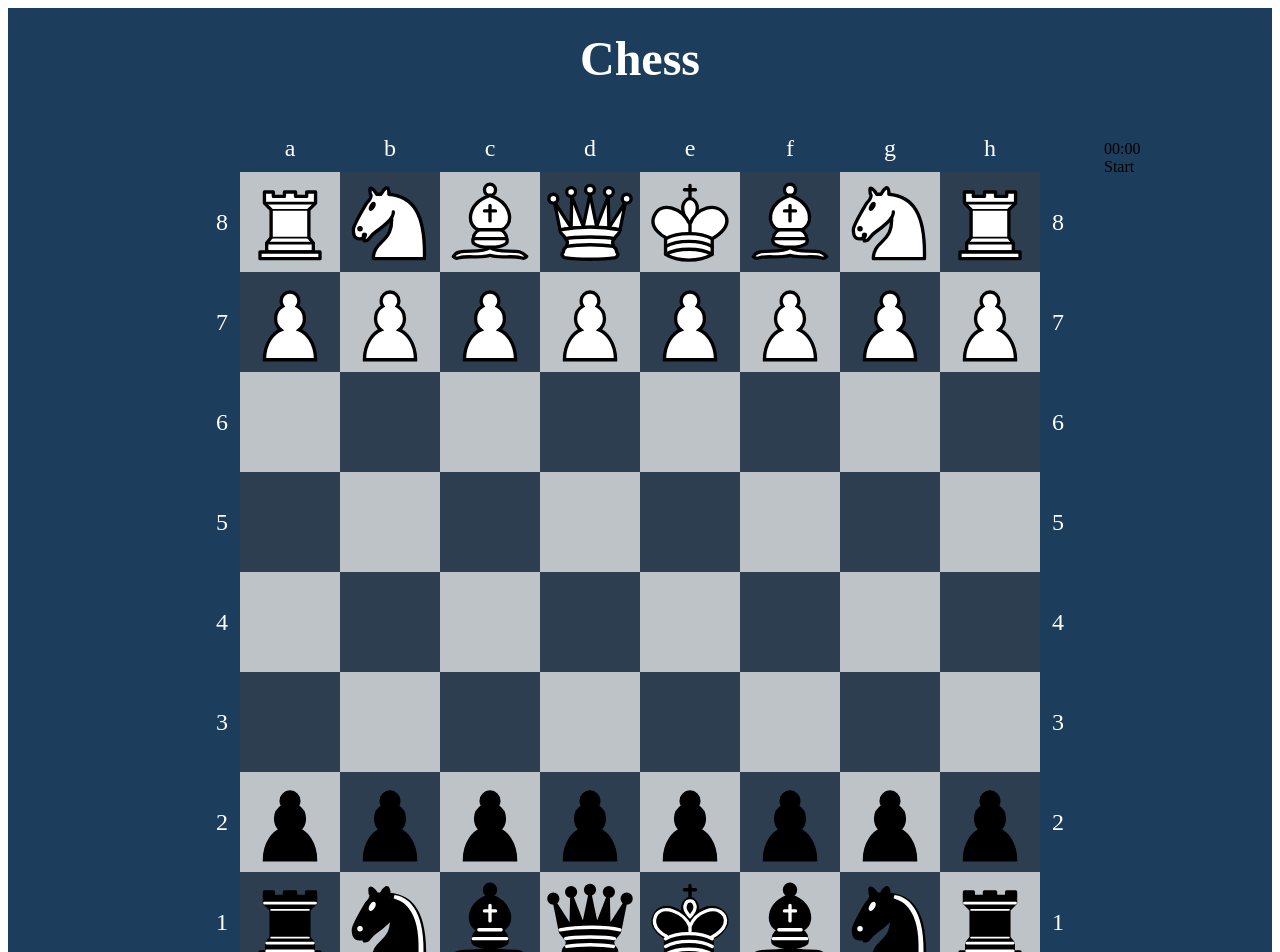
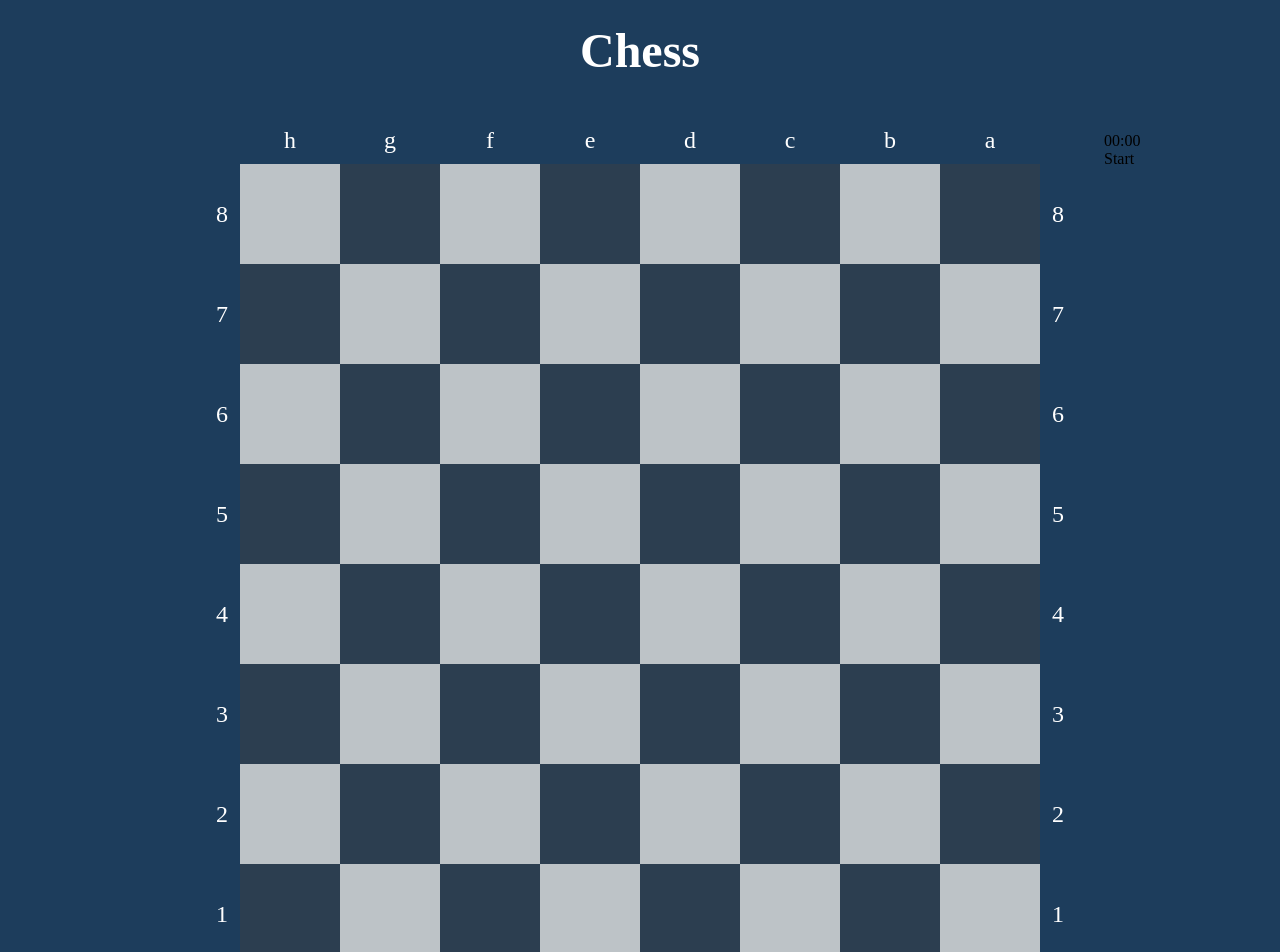
Before and after one commit to Papamundodev/chess, a React (Vite) app: page / in a window 1280 px wide. Shown: the top 952 px of the page. Built offline with nearby package versions, Linux system fonts and the light colour scheme.

Commit message:
players sides && pieces mouvements

```diff
--- a/src/Game.jsx
+++ b/src/Game.jsx
@@ -16,88 +16,189 @@ import bishopB from "./assets/bishop-b.svg";
 import knightB from "./assets/knight-b.svg";
 import pawnB from "./assets/pawn-b.svg";
 
-const piecesState = {};
-data.player2.pieces.map((piece) => {
-  piecesState[piece.position] = piece;
+const setupPiecesWhite = (data) => {
+  const pieces = {};
+  data.player1.pieces.forEach((piece) => {
+    pieces[piece.position] = piece;
     switch (piece.type) {
       case "king":
-      piecesState[piece.position].src = kingW;
+        pieces[piece.position].src = kingW;
+        pieces[piece.position].color = "white";
         break;
       case "queen":
-      piecesState[piece.position].src = queenW;
+        pieces[piece.position].src = queenW;
+        pieces[piece.position].color = "white";
         break;
       case "rook":
-      piecesState[piece.position].src = rookW;
+        pieces[piece.position].src = rookW;
+        pieces[piece.position].color = "white";
         break;
       case "bishop":
-      piecesState[piece.position].src = bishopW;
+        pieces[piece.position].src = bishopW;
+        pieces[piece.position].color = "white";
         break;
       case "knight":
-      piecesState[piece.position].src = knightW;
+        pieces[piece.position].src = knightW;
+        pieces[piece.position].color = "white";
         break;
       case "pawn":
-      piecesState[piece.position].src = pawnW;
+        pieces[piece.position].src = pawnW;
+        pieces[piece.position].color = "white";
         break;
     }
   });
-data.player1.pieces.map((piece) => {
-  piecesState[piece.position] = piece;
+  data.player2.pieces.forEach((piece) => {
+    pieces[piece.position] = piece;
     switch (piece.type) {
       case "king":
-      piecesState[piece.position].src = kingB;
+        pieces[piece.position].src = kingB;
+        pieces[piece.position].color = "black";
         break;
       case "queen":
-      piecesState[piece.position].src = queenB;
+        pieces[piece.position].src = queenB;
+        pieces[piece.position].color = "black";
         break;
       case "rook":
-      piecesState[piece.position].src = rookB;
+        pieces[piece.position].src = rookB;
+        pieces[piece.position].color = "black";
         break;
       case "bishop":
-      piecesState[piece.position].src = bishopB;
+        pieces[piece.position].src = bishopB;
+        pieces[piece.position].color = "black";
         break;
       case "knight":
-      piecesState[piece.position].src = knightB;
+        pieces[piece.position].src = knightB;
+        pieces[piece.position].color = "black";
         break;
       case "pawn":
-      piecesState[piece.position].src = pawnB;
+        pieces[piece.position].src = pawnB;
+        pieces[piece.position].color = "black";
         break;
     }
   });
+  return pieces;
+};
+
+const setupPiecesBlack = (data) => {
+  const pieces = {};
+  data.player1.pieces.forEach((piece) => {
+    pieces[piece.position] = piece;
+    switch (piece.type) {
+      case "king":
+        pieces[piece.position].src = kingB;
+        pieces[piece.position].color = "black";
+        break;
+      case "queen":
+        pieces[piece.position].src = queenB;
+        pieces[piece.position].color = "black";
+        break;
+      case "rook":
+        pieces[piece.position].src = rookB;
+        pieces[piece.position].color = "black";
+        break;
+      case "bishop":
+        pieces[piece.position].src = bishopB;
+        pieces[piece.position].color = "black";
+        break;
+      case "knight":
+        pieces[piece.position].src = knightB;
+        pieces[piece.position].color = "black";
+        break;
+      case "pawn":
+        pieces[piece.position].src = pawnB;
+        pieces[piece.position].color = "black";
+        break;
+    }
+  });
+  data.player2.pieces.forEach((piece) => {
+    pieces[piece.position] = piece;
+    switch (piece.type) {
+      case "king":
+        pieces[piece.position].src = kingW;
+        pieces[piece.position].color = "white";
+        break;
+      case "queen":
+        pieces[piece.position].src = queenW;
+        pieces[piece.position].color = "white";
+        break;
+      case "rook":
+        pieces[piece.position].src = rookW;
+        pieces[piece.position].color = "white";
+        break;
+      case "bishop":
+        pieces[piece.position].src = bishopW;
+        pieces[piece.position].color = "white";
+        break;
+      case "knight":
+        pieces[piece.position].src = knightW;
+        pieces[piece.position].color = "white";
+        break;
+      case "pawn":
+        pieces[piece.position].src = pawnW;
+        pieces[piece.position].color = "white";
+        break;
+    }
+  });
+  return pieces;
+};
 
 const Game = () => {
   const [gameStart, setGameStart] = useState(false);
   const [startOptions, setStartOptions] = useState(false);
-  const [whitePlayer, setWhitePlayer] = useState(data.whitePlayer);
-  const [blackPlayer, setBlackPlayer] = useState(data.blackPlayer);
-  const [boardState, setBoardState] = useState(piecesState);
+  const [isPlaying, setIsPlaying] = useState({});
+  const [Player1, setPlayer1] = useState({});
+  const [Player2, setPlayer2] = useState({});
+  const [boardState, setBoardState] = useState({});
   const [possibleMoves, setPossibleMoves] = useState([]);
   const [opponentPieces, setOpponentPieces] = useState([]);
+
   const handleStartOptions = () => {
     setStartOptions(true);
   };
 
-  const handleSubmit = (e) => {
-    e.preventDefault();
+  const handleColorSelected = (e) => {
+    const selectedColor = e.target.value;
+    let newPlayer1Pieces;
+    if (selectedColor === "white") {
+      newPlayer1Pieces = setupPiecesWhite(data);
+      setPlayer1({
+        color: "white",
+        name: "Player 1",
+      });
+      setPlayer2({
+        color: "black",
+        name: "Player 2",
+      });
+      setIsPlaying({
+        color: "white",
+        type: "player1",
+      });
+    } else {
+      newPlayer1Pieces = setupPiecesBlack(data);
+      setPlayer1({
+        color: "black",
+        name: "Player 1",
+      });
+      setPlayer2({
+        color: "white",
+        name: "Player 2",
+      });
+      setIsPlaying({
+        color: "white",
+        type: "player2",
+      });
+    }
+
+    setBoardState({ ...newPlayer1Pieces });
     setGameStart(true);
     setStartOptions(false);
   };
 
-  const handleChangeWhitePlayer = (e) => {
-    setWhitePlayer({ ...whitePlayer, name: e.target.value });
-  };
-
-  const handleChangeBlackPlayer = (e) => {
-    setBlackPlayer({ ...blackPlayer, name: e.target.value });
-  };
-
   return (
     <div className="game-container">
-      <div className="">
+      <div className="game-info-container">
         {gameStart && (
-          <GameInfo
-            whitePlayer={whitePlayer.name}
-            blackPlayer={blackPlayer.name}
-          />
+          <GameInfo player1={Player1} player2={Player2} isPlaying={isPlaying} />
         )}
       </div>
       <div className="game">
@@ -109,6 +210,9 @@ const Game = () => {
           opponentPieces={opponentPieces}
           setOpponentPieces={setOpponentPieces}
           gameStarted={gameStart}
+          isPlaying={isPlaying}
+          setIsPlaying={setIsPlaying}
+          Player1={Player1}
         />
 
         <div className="start-button-container">
@@ -118,11 +222,7 @@ const Game = () => {
         </div>
 
         {startOptions && (
-          <FormGameStart
-            handleSubmit={handleSubmit}
-            handleChangeWhitePlayer={handleChangeWhitePlayer}
-            handleChangeBlackPlayer={handleChangeBlackPlayer}
-          />
+          <FormGameStart handleColorSelected={handleColorSelected} />
         )}
       </div>
       <div className="clock">
--- a/src/GameBoard.jsx
+++ b/src/GameBoard.jsx
@@ -10,17 +10,22 @@ const GameBoard = ({
   opponentPieces,
   setOpponentPieces,
   gameStarted,
+  isPlaying,
+  setIsPlaying,
+  Player1,
 }) => {
   const [draggedPiece, setDraggedPiece] = useState(null);
 
   const handleDragStart = (position) => {
     const piece = boardState[position];
-    if (piece && gameStarted) {
+
+    if (piece && gameStarted && isPlaying.color === piece.color) {
       setDraggedPiece({ position: piece.position, piece: piece });
       const { possibleMoves, opponentPieces } = checkPossibleMoves(
         piece,
         position,
         boardState,
+        isPlaying,
       );
       setPossibleMoves(possibleMoves);
       setOpponentPieces(opponentPieces);
@@ -40,6 +45,19 @@ const GameBoard = ({
         [draggedPiece.position]: undefined,
         [targetPosition]: updatedPiece,
       }));
+      setIsPlaying(
+        draggedPiece.piece.color === "white"
+          ? {
+              ...isPlaying,
+              color: "black",
+              type: isPlaying.type === "player1" ? "player2" : "player1",
+            }
+          : {
+              ...isPlaying,
+              color: "white",
+              type: isPlaying.type === "player1" ? "player2" : "player1",
+            },
+      );
     }
     setDraggedPiece(null);
     setPossibleMoves([]);
@@ -59,7 +77,7 @@ const GameBoard = ({
   const indexRow = 8;
   const indexCol = 7;
   const indexColReverse = 0;
-
+  let col;
   return (
     <div className="game-board">
       {[...Array(indexRow)].map((_, index) => (
@@ -67,8 +85,11 @@ const GameBoard = ({
           <span className="row-number">{indexRow - index}</span>
 
           {[...Array(indexRow)].map((_, colIndex) => {
-            const colReverse = numberToLetter(indexCol - colIndex);
-            const col = numberToLetter(indexColReverse + colIndex);
+            if (Player1.color === "white") {
+              col = numberToLetter(indexColReverse + colIndex);
+            } else {
+              col = numberToLetter(indexCol - colIndex);
+            }
             const position = `${indexRow - index}${col}`;
             return (
               <Square
--- a/src/data.json
+++ b/src/data.json
@@ -17,114 +17,82 @@
     "pieces": [
       {
         "name": "Pawn-a",
-        "src": "pawn-w.svg",
         "position": "7a",
-        "color": "white",
         "type": "pawn"
       },
       {
         "name": "Pawn-b",
-        "src": "pawn-w.svg",
         "position": "7b",
-        "color": "white",
         "type": "pawn"
       },
       {
         "name": "Pawn-c",
-        "src": "pawn-w.svg",
         "position": "7c",
-        "color": "white",
         "type": "pawn"
       },
       {
         "name": "Pawn-d",
-        "src": "pawn-w.svg",
         "position": "7d",
-        "color": "white",
         "type": "pawn"
       },
       {
         "name": "Pawn-e",
-        "src": "pawn-w.svg",
         "position": "7e",
-        "color": "white",
         "type": "pawn"
       },
       {
         "name": "Pawn-f",
-        "src": "pawn-w.svg",
         "position": "7f",
-        "color": "white",
         "type": "pawn"
       },
       {
         "name": "Pawn-g",
-        "src": "pawn-w.svg",
         "position": "7g",
-        "color": "white",
         "type": "pawn"
       },
       {
         "name": "Pawn-b",
-        "src": "pawn-w.svg",
         "position": "7h",
-        "color": "white",
         "type": "pawn"
       },
       {
         "name": "Knight-b",
-        "src": "knight-w.svg",
         "position": "8b",
-        "color": "white",
         "type": "knight"
       },
       {
         "name": "Knight-g",
-        "src": "knight-w.svg",
         "position": "8g",
-        "color": "white",
         "type": "knight"
       },
       {
         "name": "Bishop-c",
-        "src": "bishop-w.svg",
         "position": "8c",
-        "color": "white",
         "type": "bishop"
       },
       {
         "name": "Bishop-f",
-        "src": "bishop-w.svg",
         "position": "8f",
-        "color": "white",
         "type": "bishop"
       },
       {
         "name": "Rook-a",
-        "src": "rook-w.svg",
         "position": "8a",
-        "color": "white",
         "type": "rook"
       },
       {
         "name": "Rook-h",
-        "src": "rook-w.svg",
         "position": "8h",
-        "color": "white",
         "type": "rook"
       },
       {
         "name": "Queen",
-        "src": "queen-w.svg",
         "position": "8d",
-        "color": "white",
         "type": "queen"
       },
       {
         "name": "King",
-        "src": "king-w.svg",
         "position": "8e",
-        "color": "white",
         "type": "king"
       }
     ]
@@ -137,114 +105,82 @@
     "pieces": [
       {
         "name": "Pawn-a",
-        "src": "pawn-b.svg",
         "position": "2a",
-        "color": "black",
         "type": "pawn"
       },
       {
         "name": "Pawn-b",
-        "src": "pawn-b.svg",
         "position": "2b",
-        "color": "black",
         "type": "pawn"
       },
       {
         "name": "Pawn-c",
-        "src": "pawn-b.svg",
         "position": "2c",
-        "color": "black",
         "type": "pawn"
       },
       {
         "name": "Pawn-d",
-        "src": "pawn-b.svg",
         "position": "2d",
-        "color": "black",
         "type": "pawn"
       },
       {
         "name": "Pawn-e",
-        "src": "pawn-b.svg",
         "position": "2e",
-        "color": "black",
         "type": "pawn"
       },
       {
         "name": "Pawn-f",
-        "src": "pawn-b.svg",
         "position": "2f",
-        "color": "black",
         "type": "pawn"
       },
       {
         "name": "Pawn-g",
-        "src": "pawn-b.svg",
         "position": "2g",
-        "color": "black",
         "type": "pawn"
       },
       {
         "name": "Pawn-h",
-        "src": "pawn-b.svg",
         "position": "2h",
-        "color": "black",
         "type": "pawn"
       },
       {
         "name": "Knight-b",
-        "src": "knight-b.svg",
         "position": "1b",
-        "color": "black",
         "type": "knight"
       },
       {
         "name": "Knight-g",
-        "src": "knight-b.svg",
         "position": "1g",
-        "color": "black",
         "type": "knight"
       },
       {
         "name": "Bishop-c",
-        "src": "bishop-b.svg",
         "position": "1c",
-        "color": "black",
         "type": "bishop"
       },
       {
         "name": "Bishop-f",
-        "src": "bishop-b.svg",
         "position": "1f",
-        "color": "black",
         "type": "bishop"
       },
       {
         "name": "Rook-a",
-        "src": "rook-b.svg",
         "position": "1a",
-        "color": "black",
         "type": "rook"
       },
       {
         "name": "Rook-h",
-        "src": "rook-b.svg",
         "position": "1h",
-        "color": "black",
         "type": "rook"
       },
       {
         "name": "Queen",
-        "src": "queen-b.svg",
         "position": "1d",
-        "color": "black",
         "type": "queen"
       },
       {
         "name": "King",
-        "src": "king-b.svg",
         "position": "1e",
-        "color": "black",
         "type": "king"
       }
     ]
--- a/src/logic/checkPossibleMoves.js
+++ b/src/logic/checkPossibleMoves.js
@@ -1,12 +1,12 @@
-export const checkPossibleMoves = (piece, position, boardState) => {
+export const checkPossibleMoves = (piece, position, boardState, isPlaying) => {
   let possibleMoves = [];
   let opponentPieces = [];
   switch (piece.type) {
     case "pawn":
       possibleMoves =
-        piece.color === "white"
-          ? pawnWPossibleMoves(position, boardState)
-          : pawnBPossibleMoves(position, boardState);
+        isPlaying.type === "player1"
+          ? pawnPlayerOnePossibleMoves(position, boardState, isPlaying)
+          : pawnPlayerTwoPossibleMoves(position, boardState, isPlaying);
       break;
     case "rook":
       possibleMoves = rookPossibleMoves(position, boardState);
@@ -52,7 +52,52 @@ export const checkPossibleMoves = (piece, position, boardState) => {
   return { possibleMoves, opponentPieces };
 };
 
-const pawnWPossibleMoves = (position, boardState) => {
+const pawnPlayerOnePossibleMoves = (position, boardState, isPlaying) => {
+  console.log(isPlaying);
+  const possibleMoves = [];
+  const [row, col] = position.split("");
+  const currentRow = parseInt(row);
+  const currentCol = letterToNumber(col);
+
+  console.log(
+    boardState[`${currentRow + 1}${numberToLetter(currentCol + 1)}`]?.color,
+  );
+  // player one move
+  //eat
+  if (
+    isOppositeColor(
+      boardState[`${currentRow + 1}${numberToLetter(currentCol + 1)}`]?.color,
+    ) === isPlaying.color
+  ) {
+    possibleMoves.push(`${currentRow + 1}${numberToLetter(currentCol + 1)}`);
+  }
+  if (
+    isOppositeColor(
+      boardState[`${currentRow + 1}${numberToLetter(currentCol - 1)}`]?.color,
+    ) === isPlaying.color
+  ) {
+    possibleMoves.push(`${currentRow + 1}${numberToLetter(currentCol - 1)}`);
+  }
+
+  //move
+  if (!boardState[`${currentRow + 1}${numberToLetter(currentCol)}`]) {
+    possibleMoves.push(`${currentRow + 1}${numberToLetter(currentCol)}`);
+  }
+
+  // Premier mouvement possible de deux cases
+  if (
+    currentRow === 2 &&
+    !boardState[`${currentRow + 2}${numberToLetter(currentCol)}`]
+  ) {
+    possibleMoves.push(`${currentRow + 2}${numberToLetter(currentCol)}`);
+  }
+
+  return possibleMoves;
+};
+
+const pawnPlayerTwoPossibleMoves = (position, boardState, isPlaying) => {
+  console.log(isPlaying);
+
   const possibleMoves = [];
   const [row, col] = position.split("");
   const currentRow = parseInt(row);
@@ -60,61 +105,27 @@ const pawnWPossibleMoves = (position, boardState) => {
 
   //eat
   if (
-    boardState[`${currentRow - 1}${numberToLetter(currentCol + 1)}`]?.color ===
-    "black"
+    isOppositeColor(
+      boardState[`${currentRow - 1}${numberToLetter(currentCol - 1)}`]?.color,
+    ) === isPlaying.color
+  ) {
+    possibleMoves.push(`${currentRow - 1}${numberToLetter(currentCol - 1)}`);
+  }
+  if (
+    isOppositeColor(
+      boardState[`${currentRow - 1}${numberToLetter(currentCol + 1)}`]?.color,
+    ) === isPlaying.color
   ) {
     possibleMoves.push(`${currentRow - 1}${numberToLetter(currentCol + 1)}`);
-  }
-  if (
-    boardState[`${currentRow - 1}${numberToLetter(currentCol - 1)}`]?.color ===
-    "black"
-  ) {
-    possibleMoves.push(`${currentRow - 1}${numberToLetter(currentCol - 1)}`);
   }
 
   //move
   if (!boardState[`${currentRow - 1}${numberToLetter(currentCol)}`]) {
     possibleMoves.push(`${currentRow - 1}${numberToLetter(currentCol)}`);
   }
-
   // Premier mouvement possible de deux cases
-  if (
-    currentRow === 7 &&
-    !boardState[`${currentRow - 2}${numberToLetter(currentCol)}`]
-  ) {
+  if (currentRow === 7) {
     possibleMoves.push(`${currentRow - 2}${numberToLetter(currentCol)}`);
-  }
-
-  return possibleMoves;
-};
-
-const pawnBPossibleMoves = (position, boardState) => {
-  const possibleMoves = [];
-  const [row, col] = position.split("");
-  const currentRow = parseInt(row);
-  const currentCol = letterToNumber(col);
-
-  //eat
-  if (
-    boardState[`${currentRow + 1}${numberToLetter(currentCol - 1)}`]?.color ===
-    "white"
-  ) {
-    possibleMoves.push(`${currentRow + 1}${numberToLetter(currentCol - 1)}`);
-  }
-  if (
-    boardState[`${currentRow + 1}${numberToLetter(currentCol + 1)}`]?.color ===
-    "white"
-  ) {
-    possibleMoves.push(`${currentRow + 1}${numberToLetter(currentCol + 1)}`);
-  }
-
-  //move
-  if (!boardState[`${currentRow + 1}${numberToLetter(currentCol)}`]) {
-    possibleMoves.push(`${currentRow + 1}${numberToLetter(currentCol)}`);
-  }
-  // Premier mouvement possible de deux cases
-  if (currentRow === 2) {
-    possibleMoves.push(`${currentRow + 2}${numberToLetter(currentCol)}`);
   }
 
   return possibleMoves;
@@ -291,3 +302,15 @@ export const checkIfpossibleMoveOtherPiece = (position, boardState) => {
   }
   return false;
 };
+
+const isOppositeColor = (color) => {
+  if (color === undefined) {
+    return false;
+  }
+  if (color === "white") {
+    return "black";
+  }
+  if (color === "black") {
+    return "white";
+  }
+};
--- a/style.css
+++ b/style.css
@@ -1,11 +1,19 @@
 :root {
   --board-size: 800px;
   --square-size: calc(var(--board-size) / 8);
-  --board-color: #e10a0a;
+  --board-color: #2c3e50;
   --square-white: #bdc3c7;
   --square-black: #2c3e50;
   --game-background: #1d3d5c;
 }
+
+* {
+  margin: 0;
+  padding: 0;
+  box-sizing: border-box;
+}
+
+/* ----- App ----- */
 
 #app {
   display: flex;
@@ -35,6 +43,8 @@
   }
 }
 
+/* ----- Game ----- */
+
 .game-container {
   display: grid;
   grid-template-columns:
@@ -43,27 +53,38 @@
   gap: 2em;
 }
 
+/* ----- Game Info ----- */
+.game-info-container {
+  display: flex;
+  align-items: center;
+  justify-content: center;
+  width: 100%;
+  height: var(--board-size);
   .game-info {
     display: flex;
     align-items: center;
-  justify-content: space-between;
+    justify-content: space-around;
     flex-direction: column;
     margin: 0 auto;
     width: 100%;
+    height: 100%;
     padding: 10px;
     box-sizing: border-box;
     color: #fff;
+    gap: 2em;
     font-size: 1.5rem;
     .player-info {
       display: flex;
       align-items: center;
       justify-content: center;
+      flex-direction: column;
       gap: 10px;
       h2 {
         margin: 0;
       }
       span {
         font-size: 1rem;
+      }
     }
   }
 }
@@ -75,6 +96,9 @@
   justify-content: center;
   padding: 2em;
   gap: 2em;
+
+  /* ----- Game Board ----- */
+
   .game-board {
     background-color: var(--board-color);
     width: var(--board-size);
@@ -143,6 +167,7 @@
     }
   }
 
+  /* ----- Start Button ----- */
   .start-button-container {
     width: 100%;
     display: flex;
@@ -159,6 +184,7 @@
     }
   }
 
+  /* ----- Start Options Form ----- */
   .start-options {
     position: fixed;
     top: 0;
@@ -179,13 +205,24 @@
       background-color: #fff;
       padding: 20px;
       border-radius: 10px;
+      .select-color-container {
+        display: flex;
+        align-items: center;
+        justify-content: center;
+        gap: 2em;
+        .select-color-button {
+          background-color: var(--square-black);
+          color: #fff;
+          padding: 10px 20px;
+          border-radius: 5px;
         }
-    label {
-      display: flex;
-      flex-direction: column;
-      align-items: start;
-      justify-content: start;
-      margin-bottom: 10px;
+        .select-color-button-white {
+          background-color: var(--square-white);
+        }
+        .select-color-button-black {
+          background-color: var(--square-black);
+        }
+      }
     }
   }
 }
```
Also changed, not shown: src/FormGameStart.jsx (+21 -27 lines), src/GameInfo.jsx (+7 -5 lines). Lines whose indentation alone changed are shown as unchanged.
